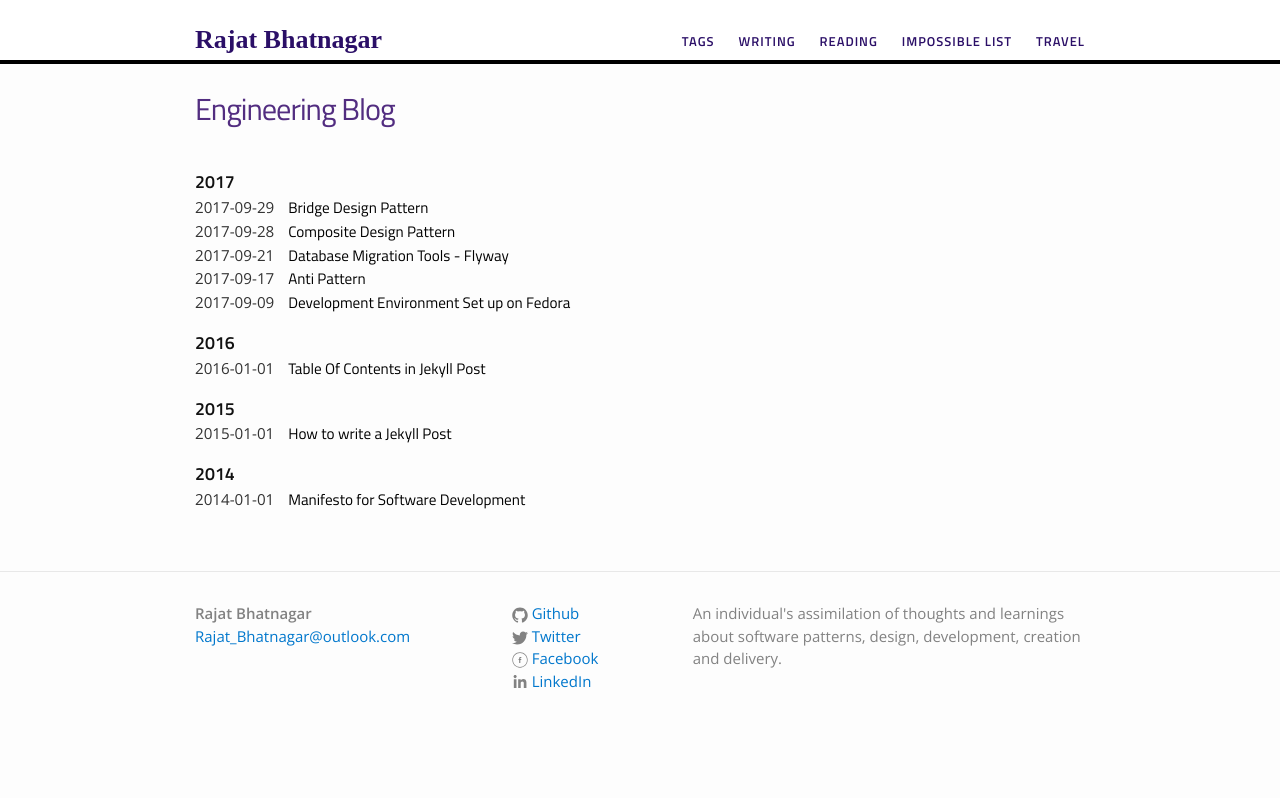
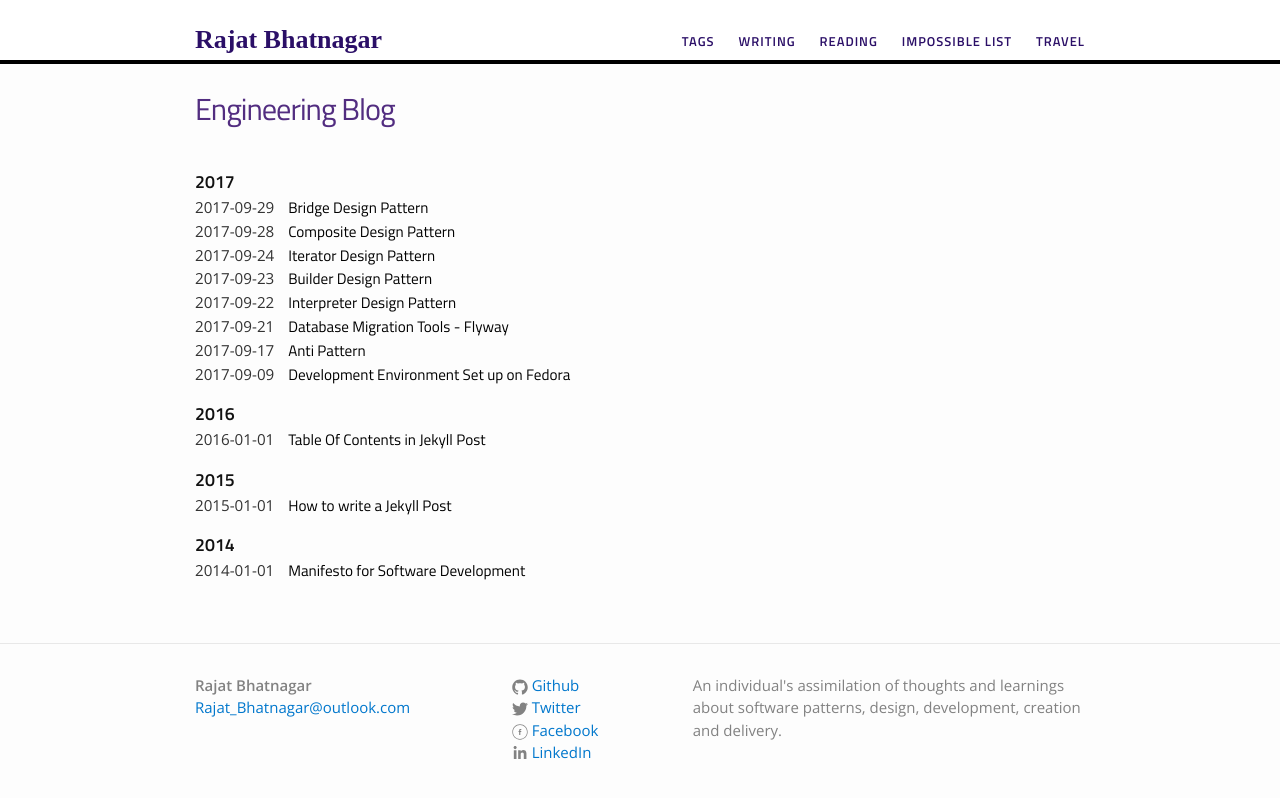
Before and after one commit to rajat-bhatnagar/rajat-bhatnagar.github.io, a Jekyll site: the page built from writing.md, in a window 1280 px wide. Shown: the top 798 px of the page. Built offline with Jekyll 4.4.1, drawn with Linux system fonts in a browser that asks for light colours; comment, search, counter and statistics services are not loaded.

Commit message:
30th September2017: Added post for interpreter, builder and iterator design pattern, Updated index.html and README.md

```diff
--- /dev/null
+++ b/_posts/2017-09-22-GOF-InterpreterPattern.md
@@ -0,0 +1,12 @@
+---
+layout: post
+title:  "Interpreter Design Pattern"
+date:   2017-09-22 15:36:27
+permalink: /writing/2017/09/InterpreterPattern/
+categories: [pattern, coding]
+comments: true
+---
+
+Check out the [Interpreter Design Pattern][interpreterPattern] for more info.
+
+[interpreterPattern]:  http://wiki.c2.com/?InterpreterPattern
--- /dev/null
+++ b/_posts/2017-09-23-GOF-BuilderPattern.md
@@ -0,0 +1,12 @@
+---
+layout: post
+title:  "Builder Design Pattern"
+date:   2017-09-23 15:36:27
+permalink: /writing/2017/09/BuilderPattern/
+categories: [pattern, coding]
+comments: true
+---
+
+Check out the [Builder Design Pattern][builderPattern] for more info.
+
+[builderPattern]:  http://wiki.c2.com/?BuilderPattern
--- /dev/null
+++ b/_posts/2017-09-24-GOF-IteratorPattern.md
@@ -0,0 +1,12 @@
+---
+layout: post
+title:  "Iterator Design Pattern"
+date:   2017-09-24 15:36:27
+permalink: /writing/2017/09/IteratorPattern/
+categories: [pattern, coding]
+comments: true
+---
+
+Check out the [Iterator Design Pattern][iteratorPattern] for more info.
+
+[iteratorPattern]:  http://wiki.c2.com/?IteratorPattern
--- a/index.html
+++ b/index.html
@@ -6,7 +6,8 @@ layout: default
         <b>
             <i>Good programmers are made, not born.</i>
             <br><br>
-            #Gang of Four (GoF) #Patterns #Anti Patterns<br>
+            #GangofFour(GoF) #Patterns #AntiPatterns<br>
+            #PatternLanguage #PatternSequence<br>
             #DataStructures<br>
             #Frameworks<br>
             #Refactoring #Agile<br>
```
Also changed, not shown: README.md.
